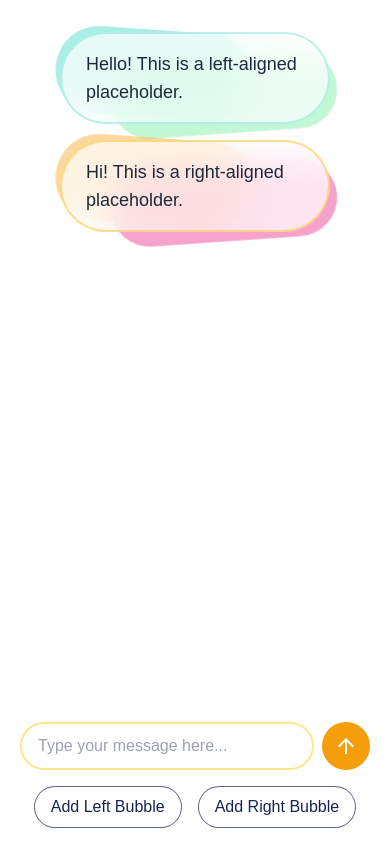
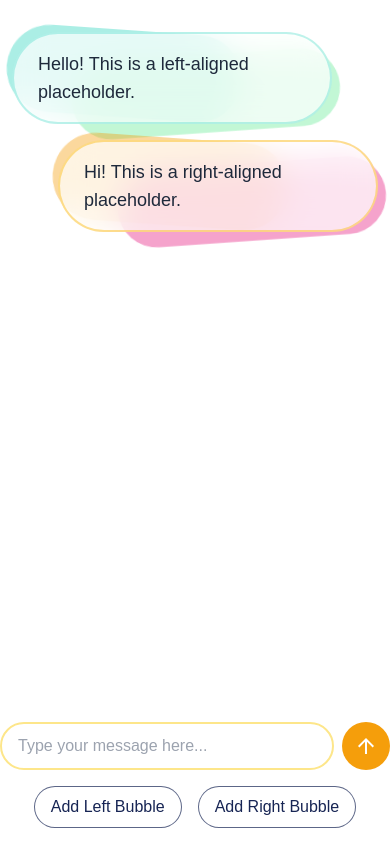
Before and after one commit to fungnoth/chat, a website built with Vite: page index.html in a window 390 px wide. Built offline with nearby package versions, Linux system fonts and the light colour scheme; a web font is replaced by a local one.

Commit message:
mobile spacing tweak

```diff
--- a/index.html
+++ b/index.html
@@ -8,10 +8,10 @@
     <link rel="preconnect" href="https://fonts.gstatic.com" crossorigin>
     <link href="https://fonts.googleapis.com/css2?family=Signika+Negative:wght@300..700&display=swap" rel="stylesheet">
 </head>
-<body class="main-body px-5">
+<body class="main-body lg:px-5">
     <div class="h-full flex flex-col max-w-5xl gap-4 mx-auto ">
 
-        <div class="conversation px-10 pt-8">
+        <div class="conversation px-3 lg:px-10 pt-8">
             <!-- Conversation bubbles will be added here dynamically -->
         </div>
 
```
